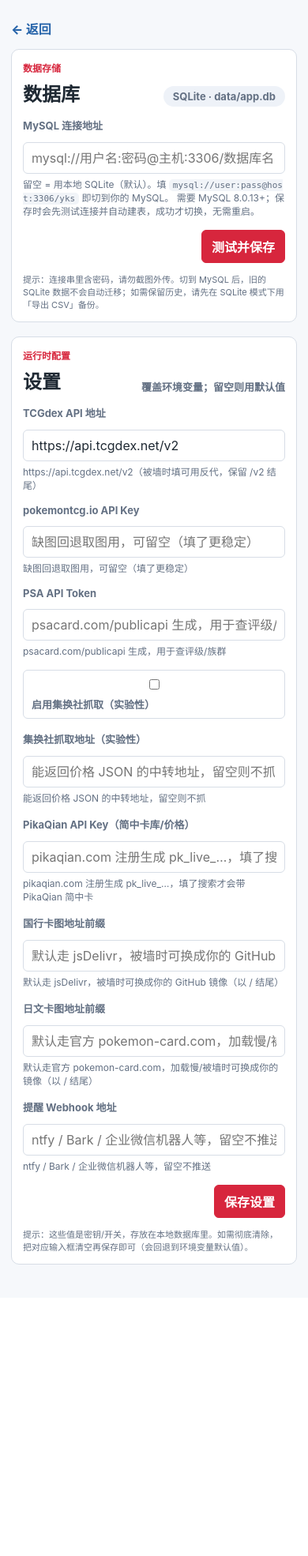
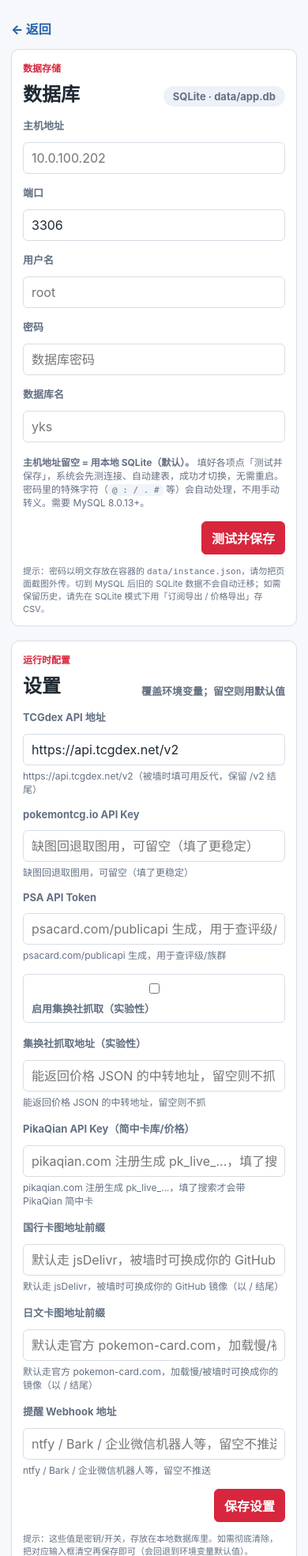
Before and after one commit to tyrantcwj/YKS, a FastAPI app: page /settings in a window 390 px wide. Shown: the part 109-2079 px from the top of the page at 79% size. Before the commit the page ends 1710 px from the top, so only its background shows below. Run offline with FastAPI, Linux system fonts and the light colour scheme.

Commit message:
fix(db): use separate host/port/user/password/database fields for MySQL
A single mysql:// string broke urlparse when the password contained chars
like ':' or '@' ("Port could not be cast to integer value ...:3306"). Replace
the URL textbox with structured fields and assemble a percent-encoded URL via
build_mysql_url(), so special characters can't corrupt parsing. parse_mysql_url
prefills the form and tolerates malformed env URLs. Mobile: DB fields collapse
to one column.

```diff
--- a/app/db.py
+++ b/app/db.py
@@ -26,7 +26,7 @@ from collections.abc import Iterator
 from contextlib import contextmanager
 from pathlib import Path
 from typing import Any
-from urllib.parse import unquote, urlparse
+from urllib.parse import quote, unquote, urlparse
 
 from app.config import settings
 
@@ -65,6 +65,48 @@ def dialect() -> str:
     if url.startswith(("mysql://", "mysql+pymysql://")):
         return "mysql"
     return "sqlite"
+
+
+def build_mysql_url(host: str, port: str, user: str, password: str, name: str) -> str:
+    """Assemble a safe ``mysql://`` URL from separate fields.
+
+    Username/password are percent-encoded so special characters (``@ : / . #``
+    etc.) can't corrupt parsing. An empty host means "use SQLite" and yields "".
+    """
+
+    host = (host or "").strip()
+    if not host:
+        return ""
+    port = (str(port).strip() or "3306")
+    if not port.isdigit():
+        raise ValueError("端口必须是数字，例如 3306")
+    name = (name or "").strip().lstrip("/")
+    if not name:
+        raise ValueError("请填写数据库名")
+    userinfo = quote((user or "").strip(), safe="")
+    if password:
+        userinfo += ":" + quote(password, safe="")
+    return f"mysql://{userinfo}@{host}:{port}/{name}"
+
+
+def parse_mysql_url(url: str) -> dict[str, str]:
+    """Best-effort split of a stored URL back into form fields (tolerant)."""
+
+    blank = {"host": "", "port": "3306", "user": "", "password": "", "name": ""}
+    url = (url or "").strip()
+    if not url:
+        return blank
+    try:
+        parsed = urlparse(url.replace("mysql+pymysql://", "mysql://"))
+        return {
+            "host": parsed.hostname or "",
+            "port": str(parsed.port or 3306),
+            "user": unquote(parsed.username or ""),
+            "password": unquote(parsed.password or ""),
+            "name": (parsed.path or "").lstrip("/"),
+        }
+    except (ValueError, TypeError):
+        return blank
 
 
 class _Conn:
--- a/app/main.py
+++ b/app/main.py
@@ -21,10 +21,12 @@ from app.chart import build_price_chart, build_trend_chart
 from app.config import settings
 from app.db import (
     backup_database,
+    build_mysql_url,
     dialect as db_dialect,
     effective_database_url,
     get_db,
     init_db,
+    parse_mysql_url,
     set_database_url,
 )
 from app.models import PricePoint
@@ -511,12 +513,12 @@ async def update_apply_page(request: Request):
 def _db_status() -> dict[str, str]:
     url = effective_database_url()
     if db_dialect() == "mysql":
-        parsed = urlparse(url.replace("mysql+pymysql://", "mysql://"))
-        host = parsed.hostname or "?"
-        port = parsed.port or 3306
-        name = (parsed.path or "").lstrip("/") or "?"
-        return {"backend": "mysql", "summary": f"MySQL · {host}:{port}/{name}", "url": url}
-    return {"backend": "sqlite", "summary": f"SQLite · {settings.database_path}", "url": url}
+        parts = parse_mysql_url(url)
+        host = parts["host"] or "?"
+        name = parts["name"] or "?"
+        return {"backend": "mysql", "summary": f"MySQL · {host}:{parts['port']}/{name}", "form": parts}
+    blank = {"host": "", "port": "3306", "user": "", "password": "", "name": ""}
+    return {"backend": "sqlite", "summary": f"SQLite · {settings.database_path}", "form": blank}
 
 
 @app.get("/settings", response_class=HTMLResponse)
@@ -548,8 +550,14 @@ async def settings_page(request: Request, saved: str = "", db_saved: str = "", d
 @app.post("/settings/database")
 async def save_database_settings(request: Request):
     form = await request.form()
-    url = (form.get("database_url") or "").strip()
     try:
+        url = build_mysql_url(
+            host=form.get("db_host") or "",
+            port=form.get("db_port") or "",
+            user=form.get("db_user") or "",
+            password=form.get("db_password") or "",
+            name=form.get("db_name") or "",
+        )
         set_database_url(url)
     except Exception as exc:  # noqa: BLE001 - surface any connect/init failure to the UI
         message = str(exc) or exc.__class__.__name__
--- a/app/static/styles.css
+++ b/app/static/styles.css
@@ -1254,6 +1254,31 @@ th {
   word-break: break-all;
 }
 
+.db-grid {
+  display: grid;
+  gap: 14px;
+  grid-template-columns: repeat(2, minmax(0, 1fr));
+}
+
+.db-grid > label {
+  display: grid;
+  gap: 6px;
+}
+
+.db-grid > label > span {
+  color: var(--muted);
+  font-size: 13px;
+  font-weight: 700;
+}
+
+.db-grid input {
+  width: 100%;
+}
+
+.db-grid-wide {
+  grid-column: 1 / -1;
+}
+
 .db-pill {
   align-items: center;
   border-radius: 999px;
@@ -1907,4 +1932,8 @@ th {
   .settings-hint code {
     white-space: normal;
   }
-}
+
+  .db-grid {
+    grid-template-columns: 1fr;
+  }
+}
--- a/app/templates/base.html
+++ b/app/templates/base.html
@@ -4,7 +4,7 @@
     <meta charset="utf-8">
     <meta name="viewport" content="width=device-width, initial-scale=1">
     <title>{{ settings.app_name }}</title>
-    <link rel="stylesheet" href="{{ url_for('static', path='styles.css') }}?v=20260621-1">
+    <link rel="stylesheet" href="{{ url_for('static', path='styles.css') }}?v=20260621-2">
   </head>
   <body>
     <header class="topbar">
--- a/app/templates/settings.html
+++ b/app/templates/settings.html
@@ -33,28 +33,43 @@
   </div>
 
   <form class="settings-form" action="/settings/database" method="post">
-    <div class="settings-row">
+    <div class="db-grid">
       <label>
-        <span>MySQL 连接地址</span>
-        <input
-          name="database_url"
-          type="text"
-          value="{{ db.url if db.backend == 'mysql' else '' }}"
-          placeholder="mysql://用户名:密码@主机:3306/数据库名"
-          autocomplete="off"
-          spellcheck="false"
-          autocapitalize="off">
+        <span>主机地址</span>
+        <input name="db_host" type="text" value="{{ db.form.host }}"
+          placeholder="10.0.100.202" autocomplete="off" spellcheck="false" autocapitalize="off">
       </label>
-      <small class="settings-hint">
-        留空 = 用本地 SQLite（默认）。填 <code>mysql://user:pass@host:3306/yks</code> 即切到你的 MySQL。
-        需要 MySQL 8.0.13+；保存时会先测试连接并自动建表，成功才切换，无需重启。
-      </small>
+      <label>
+        <span>端口</span>
+        <input name="db_port" type="text" inputmode="numeric" value="{{ db.form.port }}"
+          placeholder="3306" autocomplete="off">
+      </label>
+      <label>
+        <span>用户名</span>
+        <input name="db_user" type="text" value="{{ db.form.user }}"
+          placeholder="root" autocomplete="off" spellcheck="false" autocapitalize="off">
+      </label>
+      <label>
+        <span>密码</span>
+        <input name="db_password" type="password" value="{{ db.form.password }}"
+          placeholder="数据库密码" autocomplete="off">
+      </label>
+      <label class="db-grid-wide">
+        <span>数据库名</span>
+        <input name="db_name" type="text" value="{{ db.form.name }}"
+          placeholder="yks" autocomplete="off" spellcheck="false" autocapitalize="off">
+      </label>
     </div>
+    <small class="settings-hint">
+      <strong>主机地址留空 = 用本地 SQLite（默认）。</strong>
+      填好各项点「测试并保存」，系统会先测连接、自动建表，成功才切换，无需重启。
+      密码里的特殊字符（<code>@ : / . #</code> 等）会自动处理，不用手动转义。需要 MySQL 8.0.13+。
+    </small>
     <div class="settings-actions">
       <button class="primary-button" type="submit">测试并保存</button>
     </div>
   </form>
-  <p class="source-foot">提示：连接串里含密码，请勿截图外传。切到 MySQL 后，旧的 SQLite 数据不会自动迁移；如需保留历史，请先在 SQLite 模式下用「导出 CSV」备份。</p>
+  <p class="source-foot">提示：密码以明文存放在容器的 <code>data/instance.json</code>，请勿把页面截图外传。切到 MySQL 后旧的 SQLite 数据不会自动迁移；如需保留历史，请先在 SQLite 模式下用「订阅导出 / 价格导出」存 CSV。</p>
 </section>
 
 <section class="panel">
```
Also changed, not shown: README.zh-CN.md (+6 -9 lines), tests/test_db.py (+26 -0 lines).
